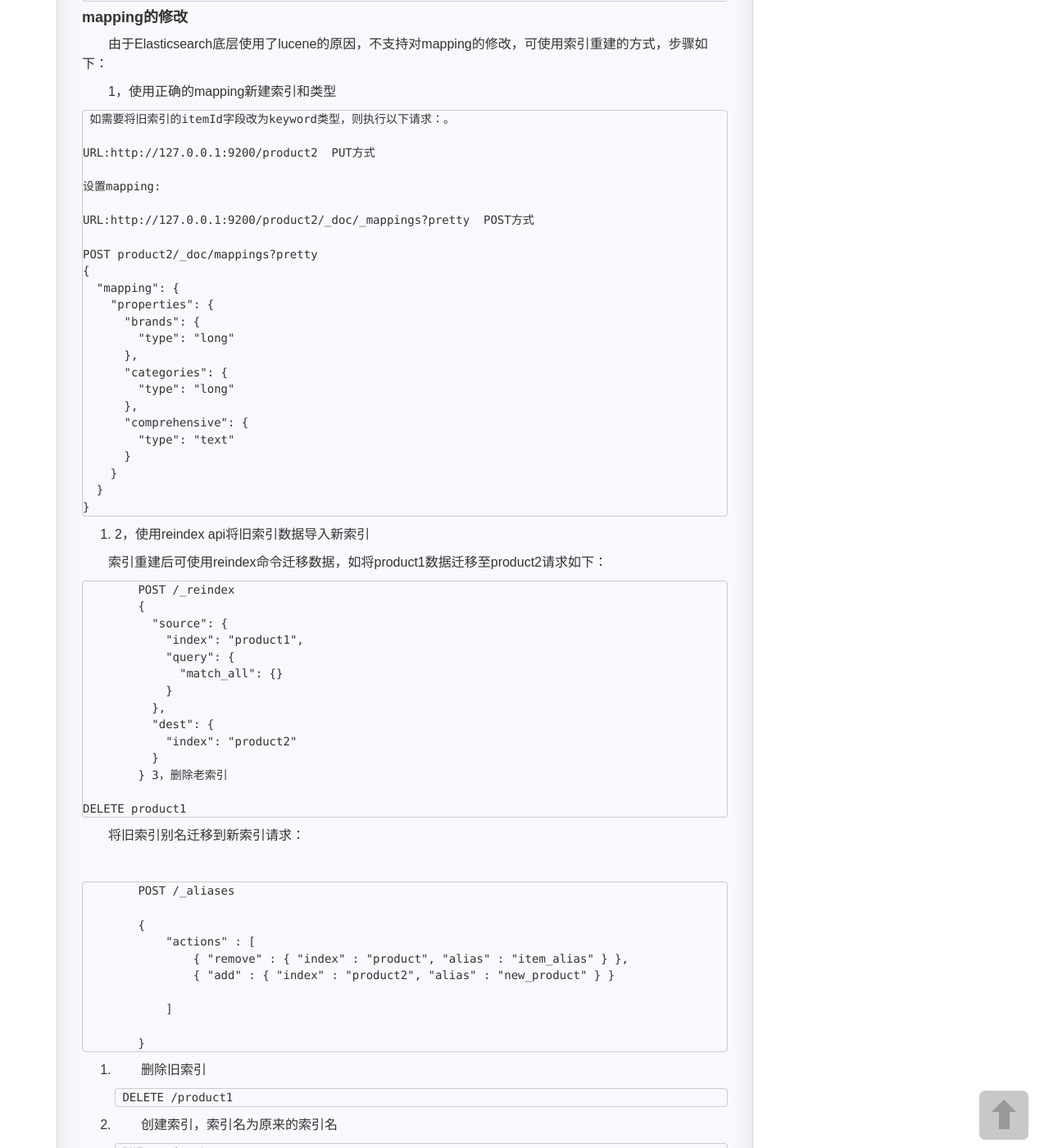
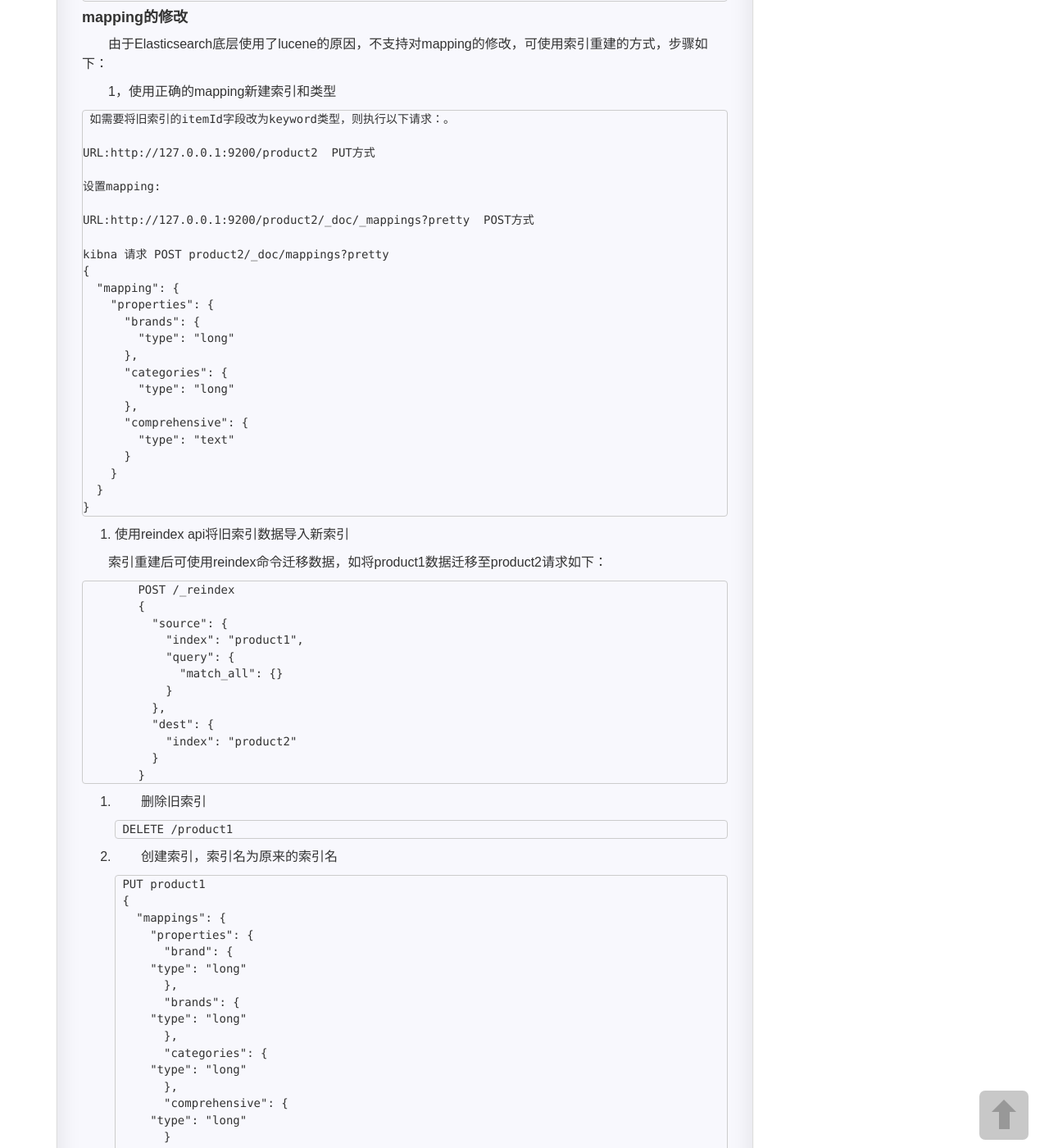
Before and after one commit to hexing-w/hexing-w.github.io, a Jekyll site: the page built from _posts/2020-06-03-Elasticsearch之mapping.md, in a window 1280 px wide and 1400 px high, scrolled down 2296 px. Shown: the whole window at 82% size. Built offline with Jekyll 4.4.1, drawn with Linux system fonts in a browser that asks for light colours; nearby versions of some CDN libraries; comment, search, counter and statistics services are not loaded; a style sheet for code colours, icons or effects is not loaded.

Commit message:
Update 2020-06-03-Elasticsearch之mapping.md

```diff
--- a/_posts/2020-06-03-Elasticsearch之mapping.md
+++ b/_posts/2020-06-03-Elasticsearch之mapping.md
@@ -129,7 +129,7 @@ URL:http://127.0.0.1:9200/product1/_mapping？pretty PUT方式
 
     URL:http://127.0.0.1:9200/product2/_doc/_mappings?pretty  POST方式
 
-	POST product2/_doc/mappings?pretty
+	kibna 请求 POST product2/_doc/mappings?pretty
 	{
 	  "mapping": {
 	    "properties": {
@@ -147,7 +147,7 @@ URL:http://127.0.0.1:9200/product1/_mapping？pretty PUT方式
 	}
 
 
-2. 2，使用reindex api将旧索引数据导入新索引
+2. 使用reindex api将旧索引数据导入新索引
 
 索引重建后可使用reindex命令迁移数据，如将product1数据迁移至product2请求如下：
 
@@ -163,30 +163,13 @@ URL:http://127.0.0.1:9200/product1/_mapping？pretty PUT方式
 		    "index": "product2"
 		  }
 		}
-3，删除老索引
-
-	DELETE product1
-
-将旧索引别名迁移到新索引请求：
 
 
-
-		POST /_aliases
-
-		{
-		    "actions" : [
-		        { "remove" : { "index" : "product", "alias" : "item_alias" } },
-		        { "add" : { "index" : "product2", "alias" : "new_product" } }
-
-		    ]
-
-		}
-
-4. 删除旧索引
+3. 删除旧索引
 
 		DELETE /product1
 
-5. 创建索引，索引名为原来的索引名
+4. 创建索引，索引名为原来的索引名
 
 		PUT product1
 		{
```
Also changed, not shown: other parts of _posts/2020-06-03-Elasticsearch之mapping.md (+2 -2 lines).
